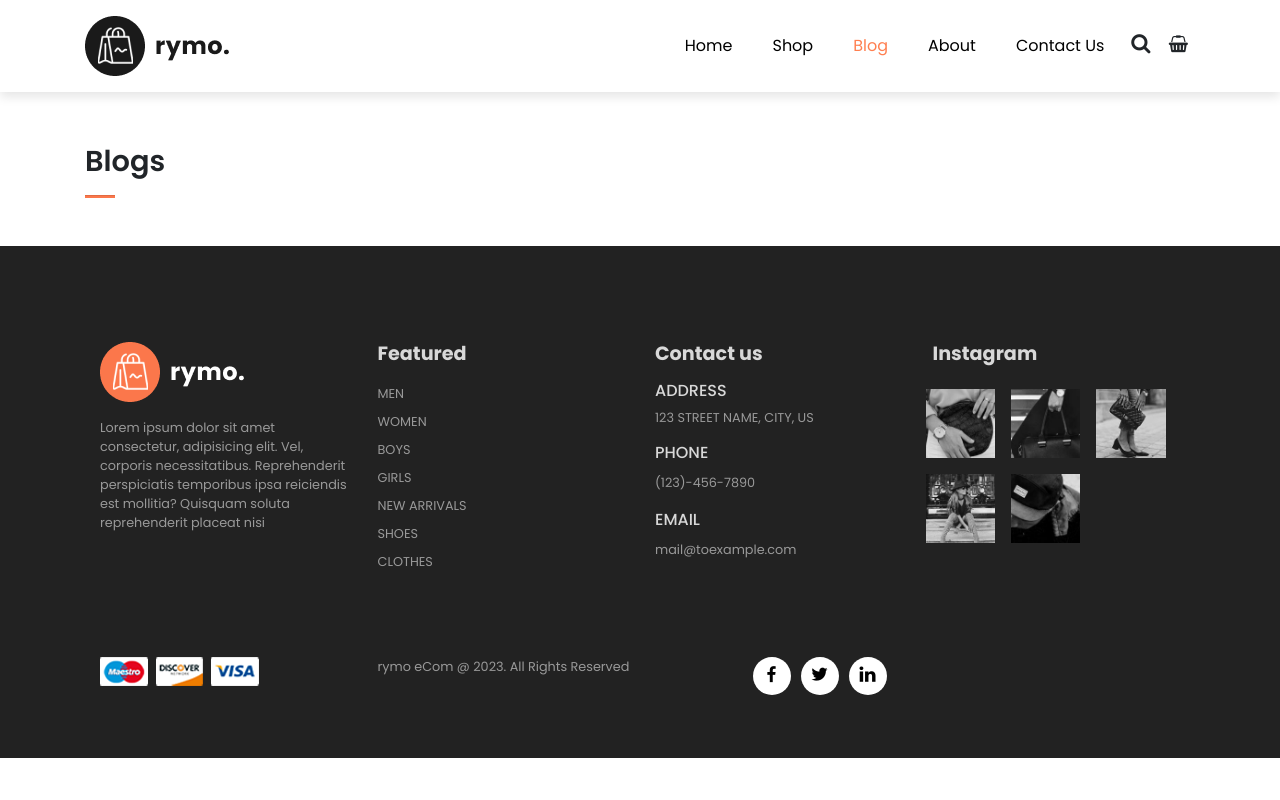
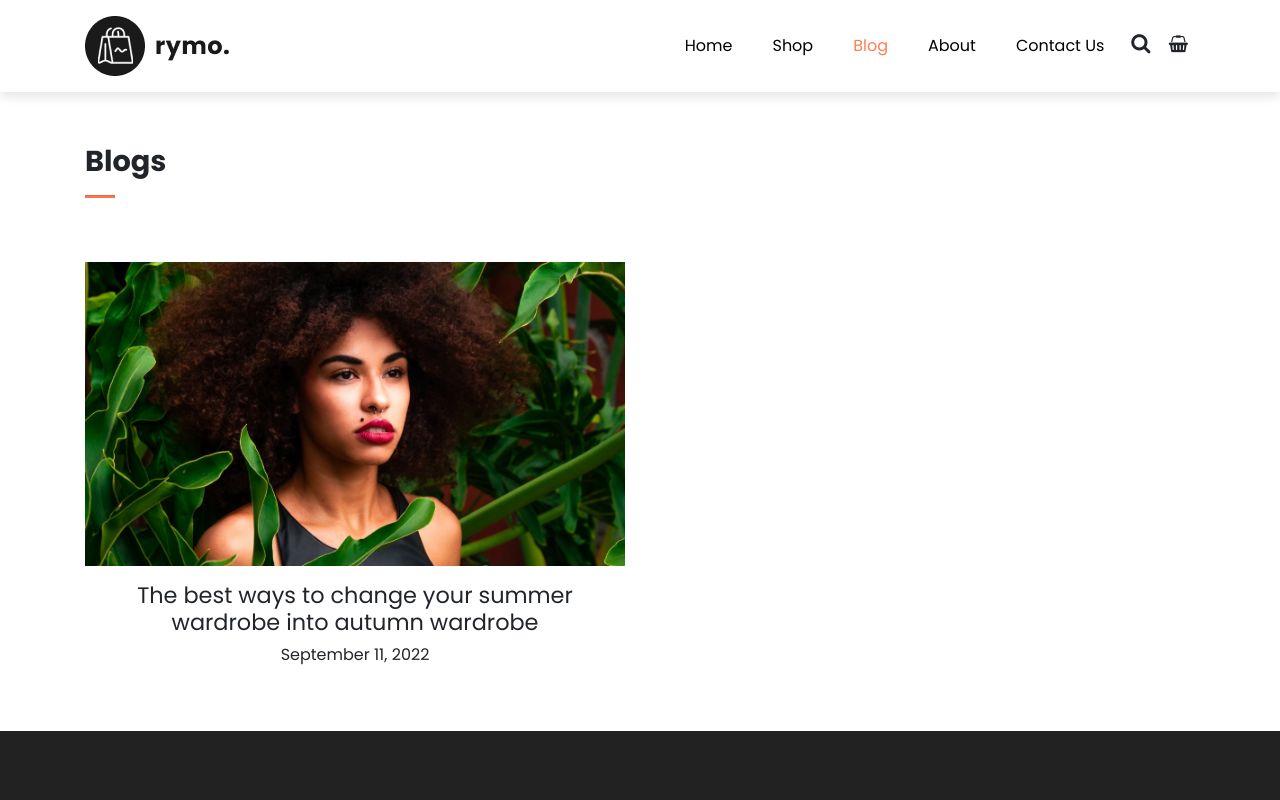
Before and after one commit to SnowFox-95/Rymo-shop, a plain HTML site: page blog.html in a window 1280 px wide. Shown: the top 800 px of the page. Drawn offline with nearby package versions, Linux system fonts and the light colour scheme; files whose address does not match are found by name.

Commit message:
create first blog-post

```diff
--- a/blog.html
+++ b/blog.html
@@ -60,8 +60,21 @@
     </nav>
 
     <section id="blog-home" class="pt-5 mt-5 container">
-      <h2 class="font-weigt-bold pt-5">Blogs</h2>
-      <hr>
+      <h2 class="font-weight-bold pt-5">Blogs</h2>
+      <hr />
+    </section>
+    <section id="blog-container" class="container pt-5">
+      <div class="row">
+        <div class="post col-lg-6 col-md-6 col-12">
+          <div class="post-img">
+            <img class="img-fluid w-100"src="img/blog/1.jpg" alt="" />
+          </div>
+          <h3 class="text-center font-weight-normal pt-3">
+            The best ways to change your summer wardrobe into autumn wardrobe
+          </h3>
+          <p class="text-center">September 11, 2022</p>
+        </div>
+      </div>
     </section>
 
     <footer class="mt-5 py-5">
--- a/css/style.css
+++ b/css/style.css
@@ -385,3 +385,25 @@ footer .copyright a:hover {
 }
 
 /* Style for Blog Page */
+
+#blog-container .post .post-img {
+    overflow: hidden;
+    cursor  : pointer;
+}
+
+#blog-container .post img {
+    transition: 0.3s ease;
+}
+
+#blog-container .post:hover img {
+    transform: scale(1.3) rotate(-10deg);
+    opacity  : 0.8;
+}
+
+#blog-container .post:hover h3 {
+    color: #fd8c66;
+}
+#blog-container .post h3 {
+    transition: 0.3s ease;
+    cursor: pointer;
+}
```
